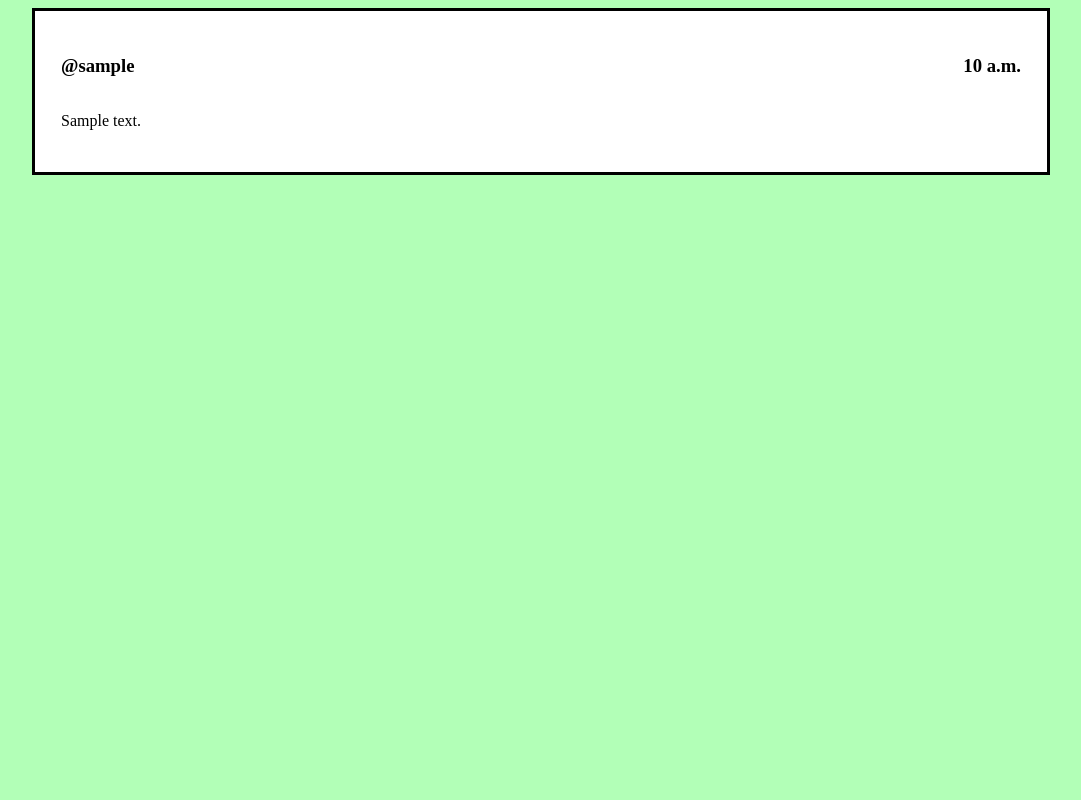
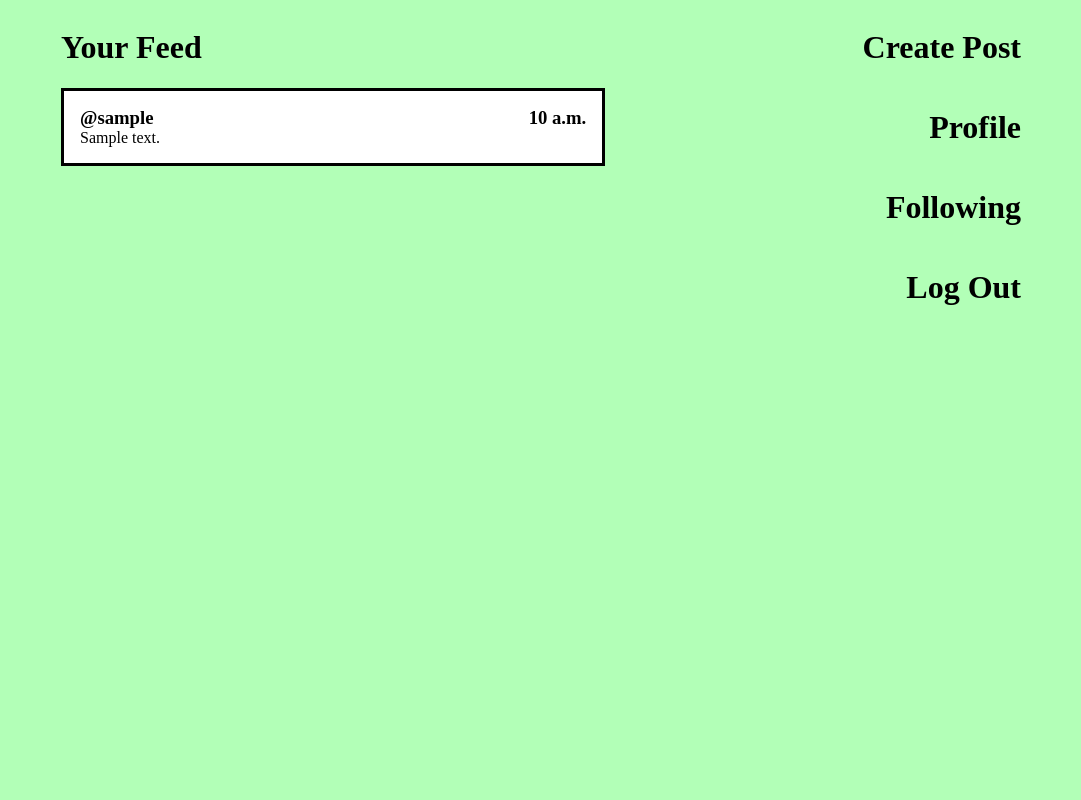
Before and after one commit to aidandomondon/comebacksunday, a Django app: a page that uses comebacksunday/posts/templates/posts/feed.html in a window 1280 px wide. Shown: the whole page, without its empty margins (107-1188 px from the left). Run offline with Django 5.2, Linux system fonts and the light colour scheme; a user stored in the database is signed in; tables that the repository leaves empty hold one stand-in row (values such as "Sample post").

Commit message:
Style feed

```diff
--- a/comebacksunday/posts/static/posts/feed.css
+++ b/comebacksunday/posts/static/posts/feed.css
@@ -4,6 +4,29 @@ body {
     display: flex;
     flex-direction: column;
     align-items: center;
+    gap: 0.25em;
+    min-width: 700px;
+    min-height: 350px;
+}
+
+.panel_view {
+    display: flex;
+    flex-wrap: nowrap;
+    flex-direction: row;
+    justify-content: space-between;
+    width: 75%;
+}
+
+.feed {
+    flex-grow: 4;
+}
+
+.posts {
+    display: flex;
+    flex-direction: column;
+    gap: 0.25em;
+    max-height: 80vh;
+    overflow: scroll;
 }
 
 .post {
@@ -11,12 +34,40 @@ body {
     color: black;
     display: inline-block;
     border: solid black;
-    padding: 2%;
+    padding: 1em;
     width: 75%;
+
+    .post_header {
+        display: flex;
+        flex-direction: row;
+        justify-content: space-between;
+
+        h3 {
+            margin-top: 0em;
+            margin-bottom: 0em;
+        }
+    }
+
+    p {
+        margin-top: 0em;
+        margin-bottom: 0em;
+    }
 }
 
-.post_header {
+.sidebar {
     display: flex;
-    flex-direction: row;
-    justify-content: space-between;
+    flex-direction: column;
+    align-items: flex-end;
+    flex-grow: 1;
 }
+
+h1.sidebar_item {
+
+    a {
+        color: black;
+        text-decoration: none;
+        text-decoration-line: none;
+        text-align: right;
+        text-wrap-mode: nowrap;
+    }
+}
--- a/comebacksunday/posts/templates/posts/feed.html
+++ b/comebacksunday/posts/templates/posts/feed.html
@@ -1,6 +1,10 @@
 {% load static %}
 <html>
     <body>
+        <div class="panel_view">
+            <div class="feed">
+                <h1 class="feed_header">Your Feed</h1>
+                <div class="posts">
                     {% for post in posts %}
                         <div class="post">
                             <div class="post_header">
@@ -11,6 +15,31 @@
                             <p>{{post.content}}</p>
                         </div>
                     {% endfor %}
+                </div>
+            </div>
+            <div class="sidebar">
+                <h1 class="sidebar_item">
+                    <a href="{% url 'posts:create_post' %}">
+                        Create Post
+                    </a>
+                </h1>
+                <h1 class="sidebar_item">
+                    <a href="{% url 'posts:profile' username=username %}">
+                        Profile
+                    </a>
+                </h1>
+                <h1 class="sidebar_item">
+                    <a href="{% url 'posts:following' username=username %}">
+                        Following
+                    </a>
+                </h1>
+                <h1 class="sidebar_item">
+                    <a href="{% url 'registration:logout' %}">
+                        Log Out
+                    </a>
+                </h1>
+            </div>
+        </div>
     </body>
 </html>
 <link rel="stylesheet" href="{% static 'posts/feed.css' %}">
--- a/comebacksunday/posts/views.py
+++ b/comebacksunday/posts/views.py
@@ -62,7 +62,10 @@ def feed(request, username) -> HttpResponse:
         return render(
             request,
             'posts/feed.html',
-            context={ 'posts': posts }
+            context={
+                'username': username,
+                'posts': posts
+            }
         )
     else:
         return HttpResponse("Unauthorized.")
```
Lines whose indentation alone changed are shown as unchanged.
